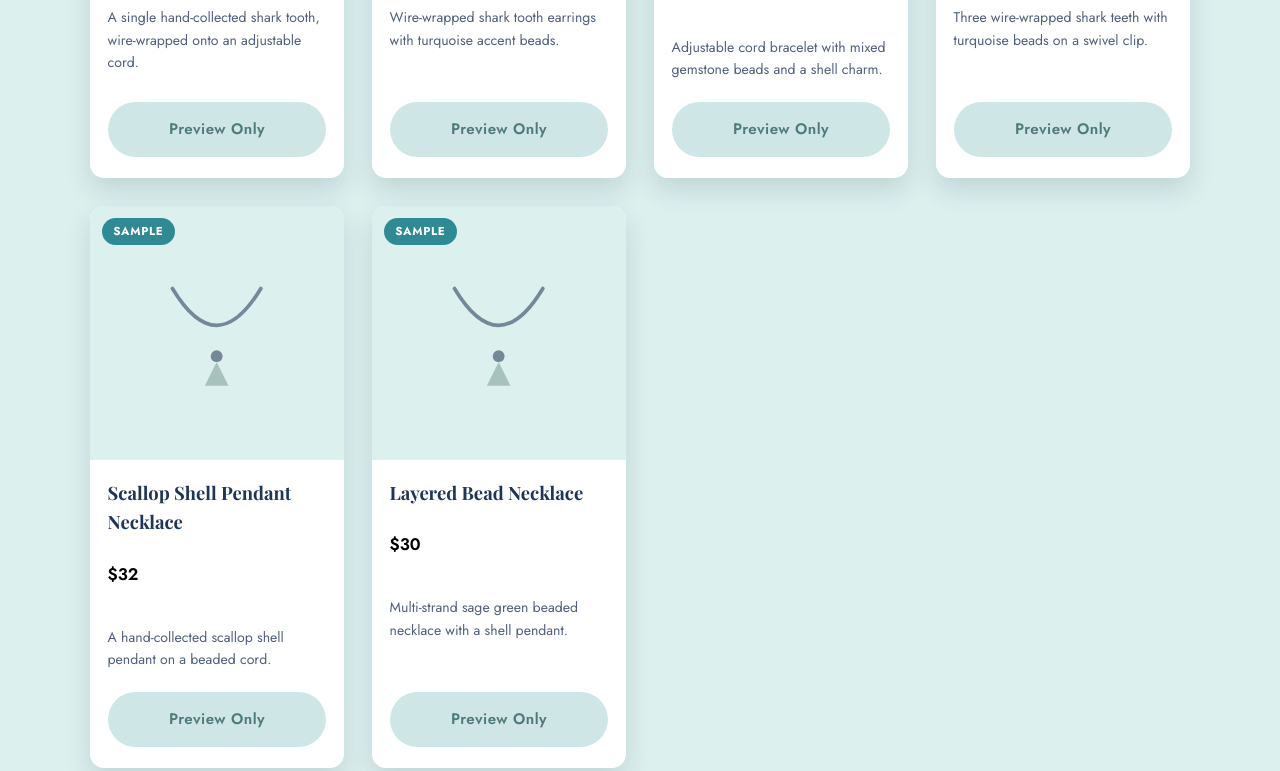
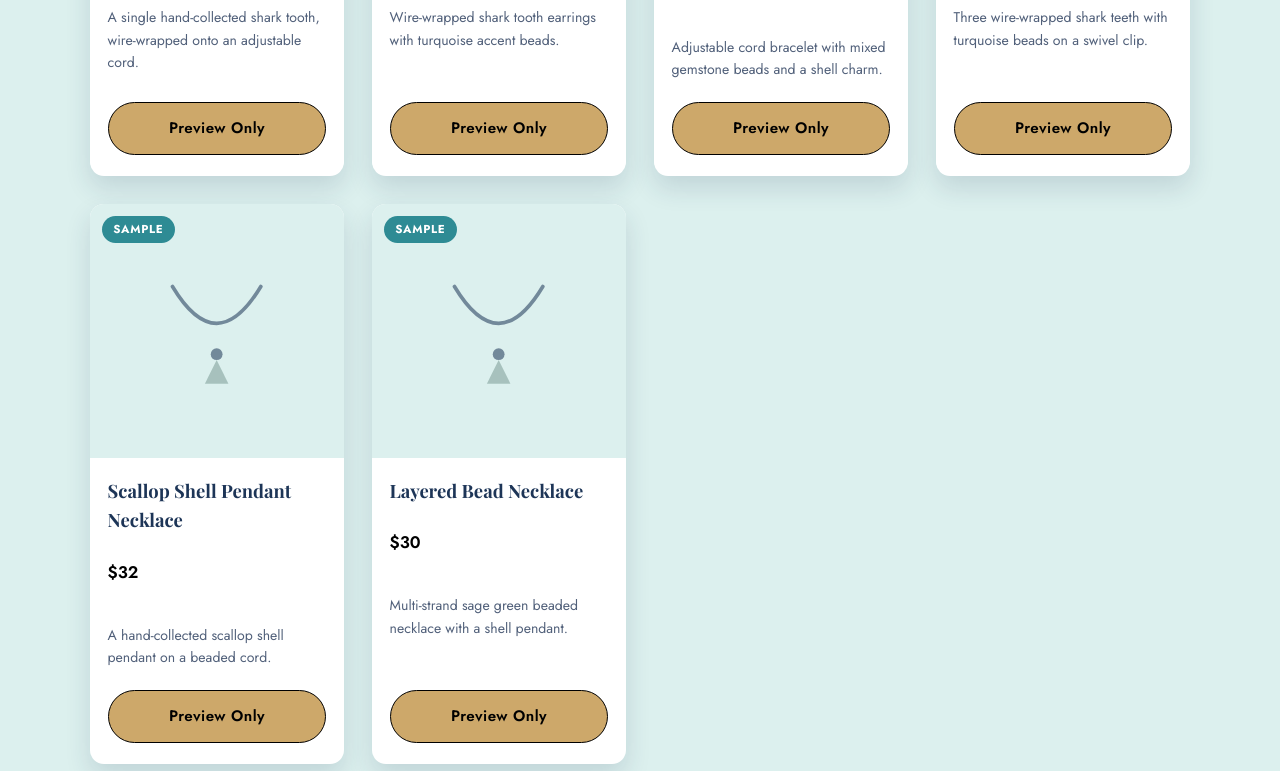
Before and after one commit to joeyspadsetup/salty-teeth-shop, a plain HTML site: page index.html in a window 1280 px wide. Shown: the part 2630-3401 px from the top of the page. Drawn offline with nearby package versions, Linux system fonts and the light colour scheme.

Commit message:
Preview Only buttons: tan background, black text, thin black outline

```diff
--- a/assets/css/style.css
+++ b/assets/css/style.css
@@ -79,8 +79,9 @@ img { max-width: 100%; display: block; }
 .btn-buy:hover { background: var(--tan-dark); }
 
 .btn-disabled {
-  background: #cfe6e6;
-  color: #4f7a7c;
+  background: var(--tan);
+  color: #000000;
+  border: 1px solid #000000;
   width: 100%;
   text-align: center;
   cursor: not-allowed;
```
